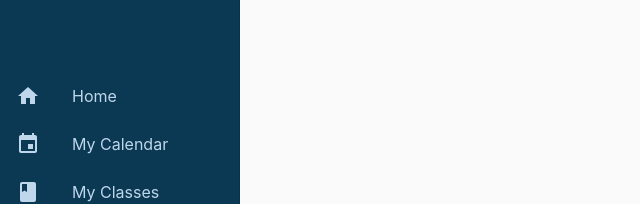
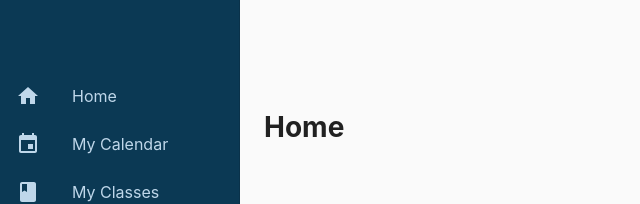
Before and after one commit to doofenshmirtz-deco-inc/OnBoard, a React (Create React App) app in the folder client/: page / in a window 1280 px wide. Shown: the top 204 px of the page, without its empty margins (0-640 px from the left). Built offline with nearby package versions, Linux system fonts and the light colour scheme; the HTML template or start-up script is replaced by a standard one.

Commit message:
Created home page

```diff
--- a/client/src/components/Sidebar.tsx
+++ b/client/src/components/Sidebar.tsx
@@ -48,12 +48,6 @@ export default function Sidebar(props: {
       <div />
       {/* <Divider /> */}
       <List>
-        <ListItem button key="Home" {...{ component: NavLink, to: "/" }}>
-          <ListItemIcon className={classes.icon}>
-            <HomeIcon />
-          </ListItemIcon>
-          <ListItemText primary="Home" />
-        </ListItem>
         {modules.map((item) => (
           <ListItem
             button
--- /dev/null
+++ b/client/src/modules/Home/index.tsx
@@ -0,0 +1,14 @@
+import React from "react";
+import HomeIcon from "@material-ui/icons/Home";
+
+const Home = () => <h1>Home</h1>;
+
+export default {
+  routeProps: {
+    path: "/",
+    component: Home,
+    exact: true,
+  },
+  name: "Home",
+  icon: HomeIcon,
+};
--- a/client/src/modules/index.tsx
+++ b/client/src/modules/index.tsx
@@ -1,5 +1,6 @@
+import Home from "./Home";
 import Calendar from "./Calendar";
 import Classes from "./Classes";
 import MeetingRooms from "./MeetingRooms";
 
-export default [Calendar, Classes, MeetingRooms];
+export default [Home, Calendar, Classes, MeetingRooms];
```
